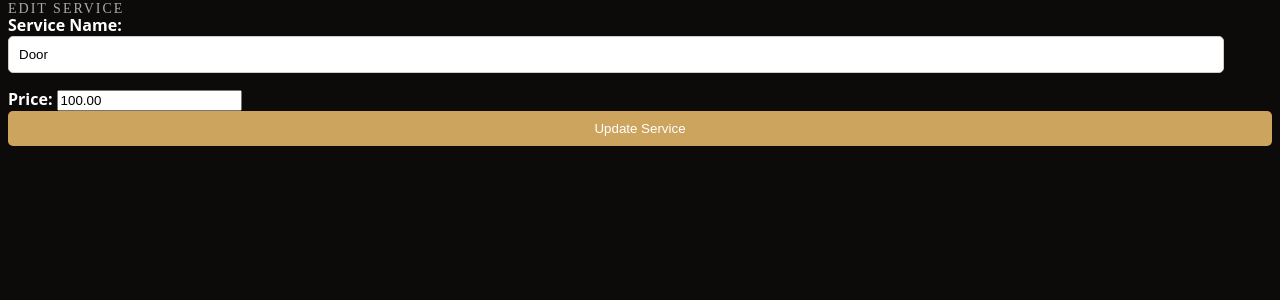
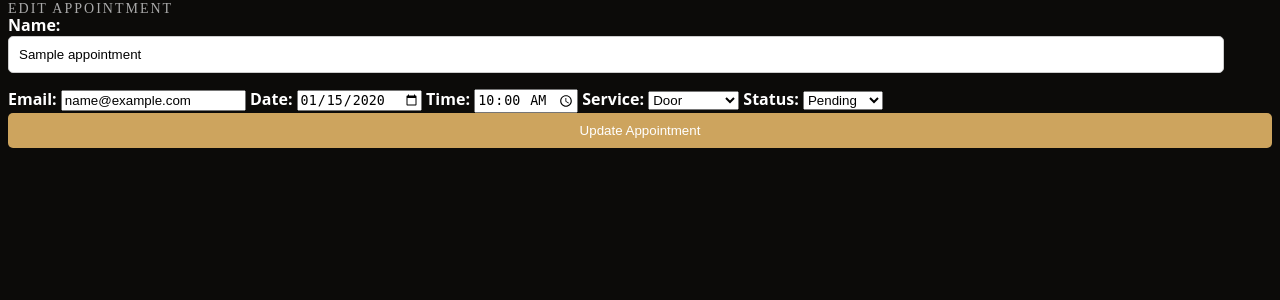
Before and after one commit to leeangelo22/Woodworks, a PHP site: page /functions/edit_appointment.php?id=1 in a window 1280 px wide. Shown: the top 300 px of the page. Run offline with PHP 8.4, Linux system fonts and the light colour scheme; a user stored in the database is signed in; data comes from the database, SQL or seed files in the repository; tables that the repository leaves empty hold one stand-in row (values such as "Sample post"); data that the repository does not hold is empty.

```diff
--- a/functions/edit_appointment.php
+++ b/functions/edit_appointment.php
@@ -7,7 +7,7 @@ if (!isset($_SESSION["admin_logged_in"]) || $_SESSION["admin_logged_in"] !== tru
     exit();
 }
 
-// Check if service ID is set
+// Check if appointment ID is set
 if (!isset($_GET["id"]) || empty($_GET["id"])) {
     header("Location: ../admin_dashboard.php");
     exit();
@@ -16,27 +16,39 @@ if (!isset($_GET["id"]) || empty($_GET["id"])) {
 // Include database connection
 require_once "../db_connection.php";
 
-// Get service ID from URL parameter
-$service_id = $_GET["id"];
+// Get appointment ID from URL parameter
+$appointment_id = $_GET["id"];
 
-// Fetch service details
-$sql = "SELECT * FROM service_offers WHERE id = ?";
+// Fetch appointment details
+$sql = "SELECT * FROM book_appointment WHERE id = ?";
 $stmt = $conn->prepare($sql);
-$stmt->bind_param("i", $service_id);
+$stmt->bind_param("i", $appointment_id);
 $stmt->execute();
 $result = $stmt->get_result();
 
 if ($result->num_rows === 0) {
-    // Redirect if service not found
+    // Redirect if appointment not found
     header("Location: ../admin_dashboard.php");
     exit();
 }
 
-// Fetch service details
-$service = $result->fetch_assoc();
+// Fetch appointment details
+$appointment = $result->fetch_assoc();
 
 // Close prepared statement
 $stmt->close();
+
+// Fetch services from the database
+$sql_services = "SELECT * FROM service_offers";
+$result_services = $conn->query($sql_services);
+$services = [];
+
+if ($result_services->num_rows > 0) {
+    // Store services in an array
+    while ($row = $result_services->fetch_assoc()) {
+        $services[] = $row;
+    }
+}
 
 // Close database connection
 $conn->close();
@@ -47,20 +59,41 @@ $conn->close();
 <head>
     <meta charset="UTF-8">
     <meta name="viewport" content="width=device-width, initial-scale=1.0">
-    <title>Edit Service</title>
-    <link href="../assets/css/admin.css" rel="stylesheet">
-    <link href="../assets/css/style.css" rel="stylesheet">
+    <title>Edit Appointment</title>
+    <link href="assets/css/admin.css" rel="stylesheet">
+    <link href="assets/css/style.css" rel="stylesheet">
 </head>
 <body>
     <div class="container">
-        <h2>Edit Service</h2>
-        <form action="update_service.php" method="post">
-            <input type="hidden" name="service_id" value="<?php echo $service['id']; ?>">
-            <label for="service_name">Service Name:</label>
-            <input type="text" id="service_name" name="service_name" value="<?php echo $service['service_name']; ?>" required>
-            <label for="price">Price:</label>
-            <input type="number" id="price" name="price" step="0.01" min="0" value="<?php echo $service['price']; ?>" required>
-            <button type="submit">Update Service</button>
+        <h2>Edit Appointment</h2>
+        <form action="update_appointment.php" method="post">
+            <input type="hidden" name="appointment_id" value="<?php echo $appointment['id']; ?>">
+            <label for="name">Name:</label>
+            <input type="text" id="name" name="name" value="<?php echo $appointment['name']; ?>" required>
+            <label for="email">Email:</label>
+            <input type="email" id="email" name="email" value="<?php echo $appointment['email']; ?>" required>
+            <label for="date">Date:</label>
+            <input type="date" id="date" name="date" value="<?php echo $appointment['date']; ?>" required>
+            <label for="time">Time:</label>
+            <input type="time" id="time" name="time" value="<?php echo $appointment['time']; ?>" required>
+
+            <!-- Dropdown for Service -->
+            <label for="service">Service:</label>
+            <select id="service" name="service">
+                <?php foreach ($services as $service) : ?>
+                    <option value="<?php echo $service['service_name']; ?>" <?php if ($service['service_name'] == $appointment['service']) echo 'selected'; ?>><?php echo $service['service_name']; ?></option>
+                <?php endforeach; ?>
+            </select>
+
+            <!-- Dropdown for Status -->
+            <label for="status">Status:</label>
+            <select id="status" name="status">
+                <option value="Pending" <?php if ($appointment['status'] == 'Pending') echo 'selected'; ?>>Pending</option>
+                <option value="Reserved" <?php if ($appointment['status'] == 'Reserved') echo 'selected'; ?>>Reserved</option>
+                <option value="Approved" <?php if ($appointment['status'] == 'Approved') echo 'selected'; ?>>Approved</option>
+            </select>
+
+            <button type="submit">Update Appointment</button>
         </form>
     </div>
 </body>
```
Also changed, not shown: functions/edit_service.php (+50 -39 lines).
